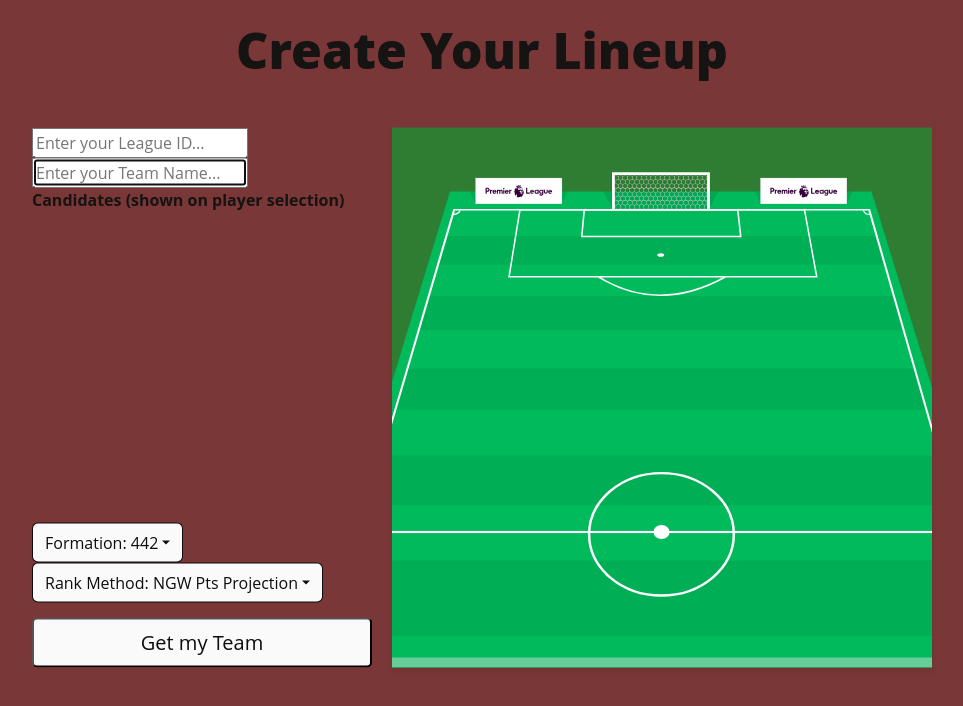
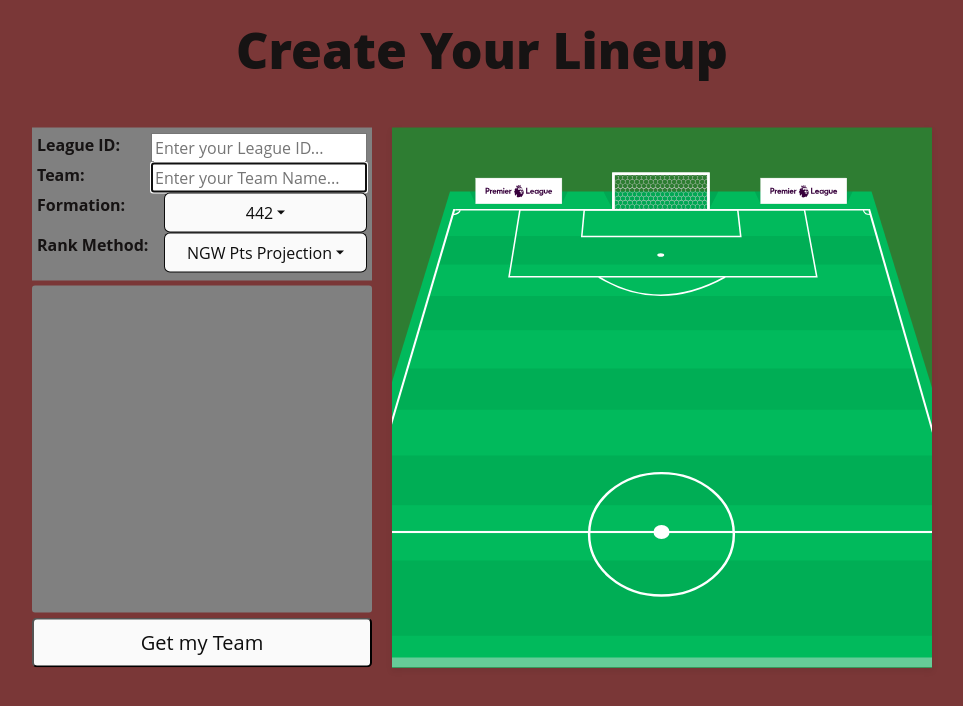
Before and after one commit to jrandj/FPL-draft-picker, a React (Create React App) app in the folder ui/: page / in a window 1280 px wide. Shown: the top 706 px of the page, without its empty margins (158-1121 px from the left). Built offline with nearby package versions, Linux system fonts and the light colour scheme.

Commit message:
Update Control Panel

```diff
--- a/ui/src/App.css
+++ b/ui/src/App.css
@@ -69,9 +69,46 @@ h1 {
   height: 545px;
 }
 
+.ControlPanel .Inputs {
+  position: relative;
+  width: 100%;
+  background-color: grey;
+  padding: 5px;
+  height: 28%;
+}
+
+.ControlPanel .Inputs .Input {
+  position: relative;
+  width: 100%;
+  display: inline-block;
+}
+
+.ControlPanel .Inputs .Input .Input-League-ID {
+  float: right;
+}
+
+.ControlPanel .Inputs .Input .Input-Team-Name {
+  float: right;
+}
+
+.ControlPanel .Inputs .DropDown {
+  position: relative;
+  width: 100%;
+  display: inline-block;
+}
+
+.ControlPanel .Inputs .DropDown .dropdown {
+  float: right;
+}
+
+.ControlPanel .Inputs .DropDown .dropdown .dropdown-toggle.btn.btn-primary {
+  min-width: 203px;
+}
+
 .ControlPanel .Submit {
   position: absolute;
   width: 100%;
+  /* height: 5%; */
   bottom: 5px;
 }
 
@@ -127,13 +164,18 @@ h1 {
   padding: 0;
 }
 
-.Candidates {
+.ControlPanel .Candidates {
   background: #fafafa;
   margin-top: 5px;
-  max-height: 230px;
   overflow-y: scroll;
   border-radius: 3px;
-  color: rgba(0, 0, 0, 0.95);
+  color: black;
+  position: relative;
+  width: 100%;
+  margin-top: 5px;
+  background-color: gray;
+  height: 60%;
+  padding: 5px;
 }
 
 .tableFixHead thead th {
--- a/ui/src/components/ControlPanel.js
+++ b/ui/src/components/ControlPanel.js
@@ -32,61 +32,44 @@ export default class ControlPanel extends React.Component {
       this.props.setRankMethod(event);
     };
 
-    return (
+    return [
       <div className="Inputs">
-        <div>
+        <div className="Input">
+          <label>
+            <b>League ID: </b>
+          </label>
           <input
-            className="Search-League-ID"
+            className="Input-League-ID"
             value={this.props.leagueID}
-            type="search"
+            type="text"
             onChange={leagueIDChangeHandler}
             placeholder="Enter your League ID..."
             ref={this.leagueIDChangeHandlerRef}
             autoFocus
           />
+        </div>
+        <div className="Input">
+          <label>
+            <b>Team: </b>
+          </label>
           <input
-            className="Search-Team-Name"
+            className="Input-Team-Name"
             value={this.props.teamName}
-            type="search"
+            type="text"
             onChange={teamNameChangeHandler}
             placeholder="Enter your Team Name..."
             ref={this.teamNameChangeHandlerRef}
             autoFocus
           />
         </div>
-        <p
-          style={{
-            margin: 0,
-            padding: 0,
-            fontWeight: "bold",
-          }}
-        >
-          Candidates (shown on player selection)
-        </p>
-
-        <div className="Candidates">
-          {/* {console.log("In Settings with selectedPlayer: " + JSON.stringify(this.props.selectedPlayer))} */}
-          {this.props.selectedPlayer &&
-            (console.log(
-              "In Candidates with selected player.candidates: " +
-                JSON.stringify(this.props.selectedPlayer.candidates)
-            ),
-            console.log(
-              "unownedPlayers: " + JSON.stringify(this.props.unownedPlayers)
-            ),
-            (
-              <CandidatesTable
-                player={this.props.selectedPlayer}
-                unownedPlayers={this.props.unownedPlayers}
-              ></CandidatesTable>
-            ))}
-        </div>
-
-        <div className="Submit">
+        <div className="DropDown">
+          <label>
+            <b>Formation: </b>
+          </label>
           <DropdownButton
-            className="Dropdown"
+            // className="DropdownButton"
             onSelect={onSetFormation}
-            title={`Formation: ${this.props.formation}`}
+            title={`${this.props.formation}`}
           >
             {this.props.formations.map((e) => (
               <Dropdown.Item key={e} eventKey={e}>
@@ -94,10 +77,15 @@ export default class ControlPanel extends React.Component {
               </Dropdown.Item>
             ))}
           </DropdownButton>
+        </div>
+        <div className="DropDown">
+          <label>
+            <b>Rank Method: </b>
+          </label>
           <DropdownButton
-            className="Dropdown"
+            // className="DropdownButton"
             onSelect={onSetRankMethod}
-            title={`Rank Method: ${this.props.rankMethod}`}
+            title={`${this.props.rankMethod}`}
           >
             {this.props.rankMethods.map((e) => (
               <Dropdown.Item key={e} eventKey={e}>
@@ -105,11 +93,29 @@ export default class ControlPanel extends React.Component {
               </Dropdown.Item>
             ))}
           </DropdownButton>
-          <button className="GetMyTeam" onClick={onGetMyTeam}>
-            Get my Team
-          </button>
         </div>
-      </div>
-    );
+      </div>,
+      <div className="Candidates">
+        {this.props.selectedPlayer &&
+          (console.log(
+            "In Candidates with selected player.candidates: " +
+              JSON.stringify(this.props.selectedPlayer.candidates)
+          ),
+          console.log(
+            "unownedPlayers: " + JSON.stringify(this.props.unownedPlayers)
+          ),
+          (
+            <CandidatesTable
+              player={this.props.selectedPlayer}
+              unownedPlayers={this.props.unownedPlayers}
+            ></CandidatesTable>
+          ))}
+      </div>,
+      <div className="Submit">
+        <button className="GetMyTeam" onClick={onGetMyTeam}>
+          Get my Team
+        </button>
+      </div>,
+    ];
   }
 }
```
